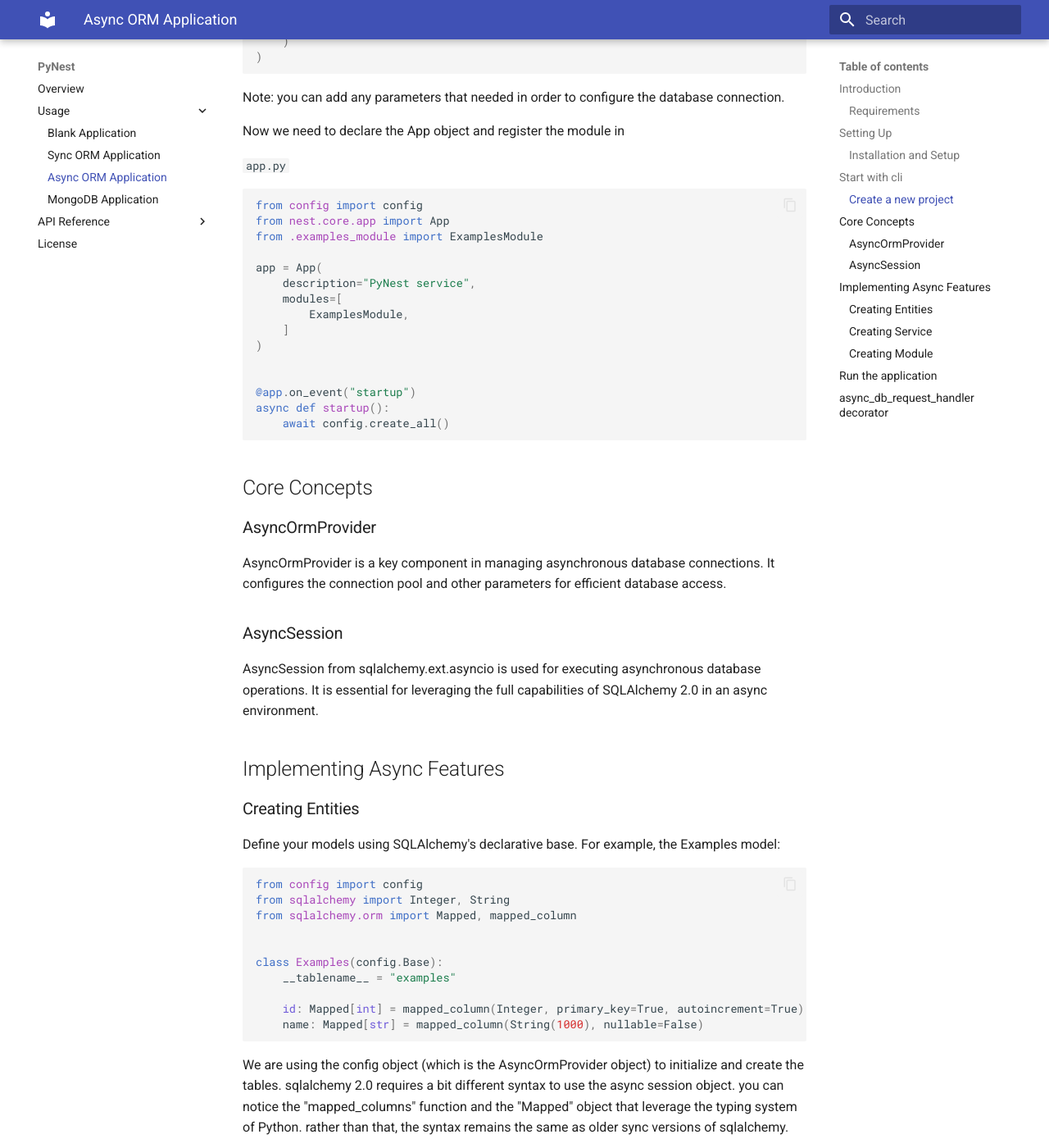
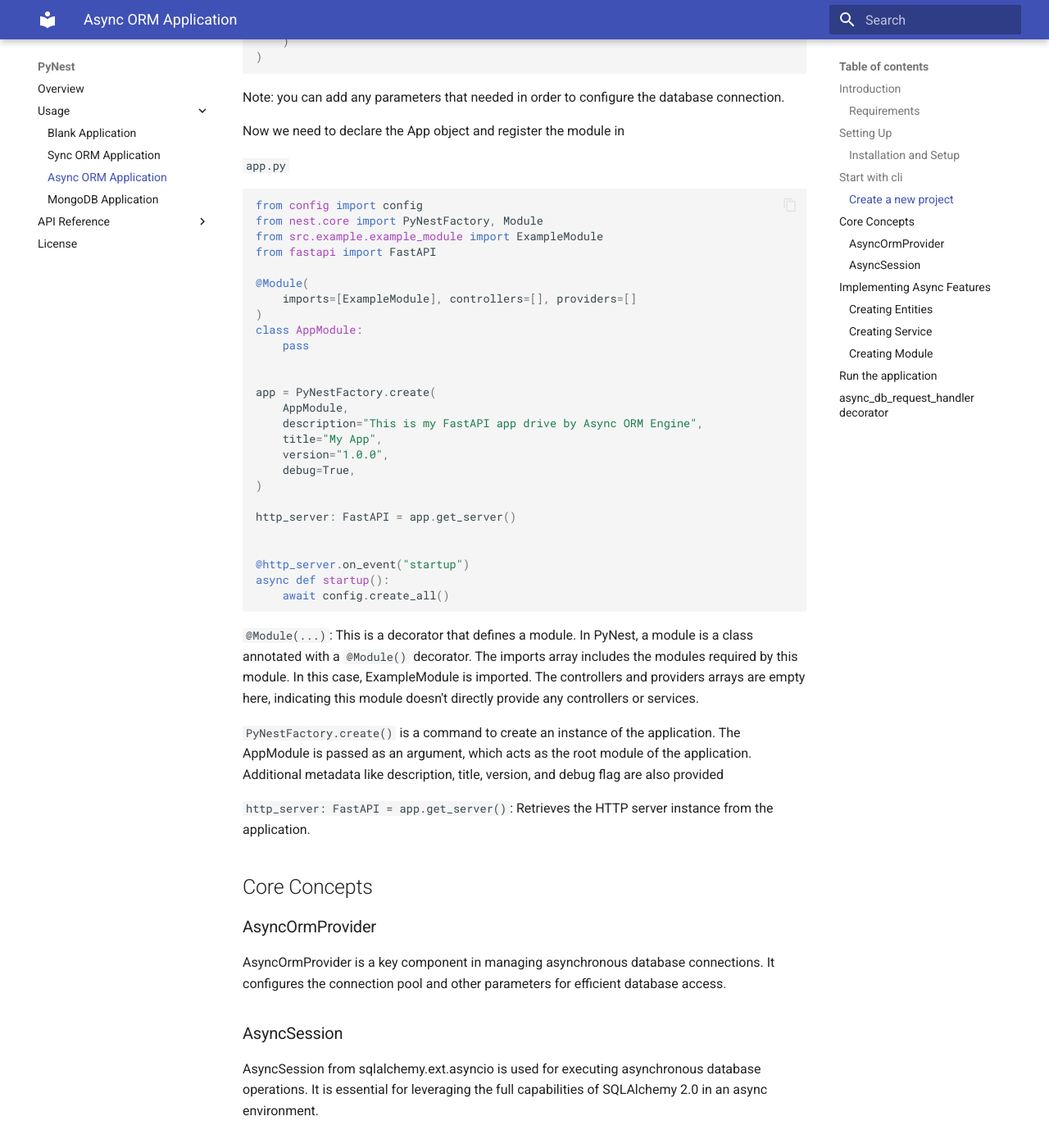
Before and after one commit to PythonNest/PyNest, an MkDocs documentation site: the page built from docs/async_orm.md, in a window 1280 px wide and 1400 px high, scrolled down 2001 px. Shown: the whole window at 82% size. Built offline with MkDocs 1.6.1 and Material for MkDocs 9.7.7, drawn with Linux system fonts in a browser that asks for light colours; some of the changed text lies outside the part shown.

Commit message:
modified documentations to show the new way for creating modules and applications. remove test app, app file modified existing redis module from plugins

````diff
--- a/docs/async_orm.md
+++ b/docs/async_orm.md
@@ -99,21 +99,41 @@
 
 ```python
 from config import config
-from nest.core.app import App
-from .examples_module import ExamplesModule
+from nest.core import PyNestFactory, Module
+from src.example.example_module import ExampleModule
+from fastapi import FastAPI
 
-app = App(
-    description="PyNest service",
-    modules=[
-        ExamplesModule,
-    ]
+@Module(
+    imports=[ExampleModule], controllers=[], providers=[]
+)
+class AppModule:
+    pass
+
+
+app = PyNestFactory.create(
+    AppModule,
+    description="This is my FastAPI app drive by Async ORM Engine",
+    title="My App",
+    version="1.0.0",
+    debug=True,
 )
 
+http_server: FastAPI = app.get_server()
 
-@app.on_event("startup")
+
+@http_server.on_event("startup")
 async def startup():
     await config.create_all()
 ```
+
+`@Module(...)`: This is a decorator that defines a module. In PyNest, a module is a class annotated with a `@Module()` decorator.
+The imports array includes the modules required by this module. In this case, ExampleModule is imported. The controllers and providers arrays are empty here, indicating this module doesn't directly provide any controllers or services.
+
+`PyNestFactory.create()` is a command to create an instance of the application.
+The AppModule is passed as an argument, which acts as the root module of the application.
+Additional metadata like description, title, version, and debug flag are also provided
+
+`http_server: FastAPI = app.get_server()`: Retrieves the HTTP server instance from the application.
 
 ## Core Concepts
 
@@ -282,19 +302,21 @@
 Create a module to register the controller and the service.
 
 ```python
-from .examples_controller import ExamplesController
-from .examples_service import ExamplesService
+from nest.core import Module
+from .example_service import ExampleService
+from .example_controller import ExampleController
 
 
-class ExamplesModule:
-    controllers = [ExamplesController]
-    services = [ExamplesService]
+@Module(controllers=[ExampleController], providers=[ExampleService], imports=[])
+class ExampleModule:
+    pass
+
 ```
 
 ## Run the application
 
 ```shell
-uvicorn "app:app" --host "0.0.0.0" --port "8000" --reload
+uvicorn "app:http_server" --host "0.0.0.0" --port "8000" --reload
 ```
 
 ## async_db_request_handler decorator
````
Also changed, not shown: other parts of docs/async_orm.md (+2 -2 lines), docs/blank.md (+38 -11 lines), docs/mongodb.md (+37 -15 lines), docs/sync_orm.md (+68 -9 lines), 4 other files.
